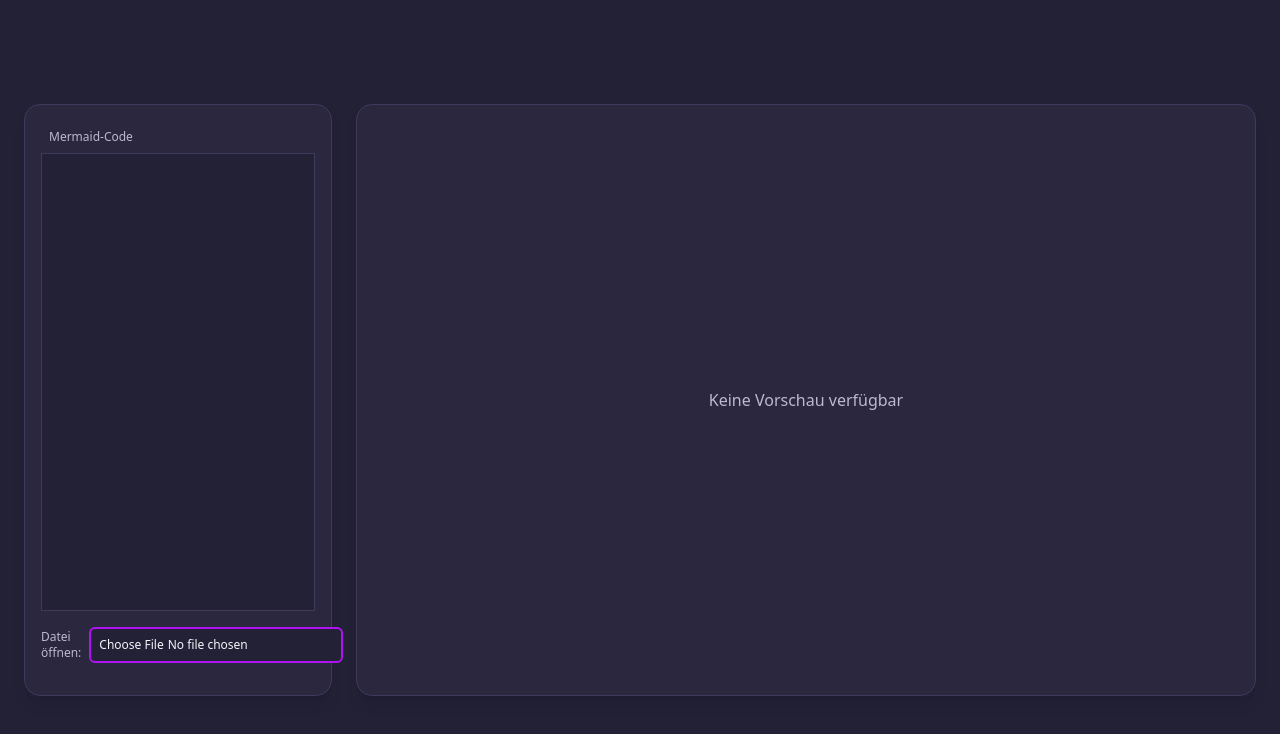
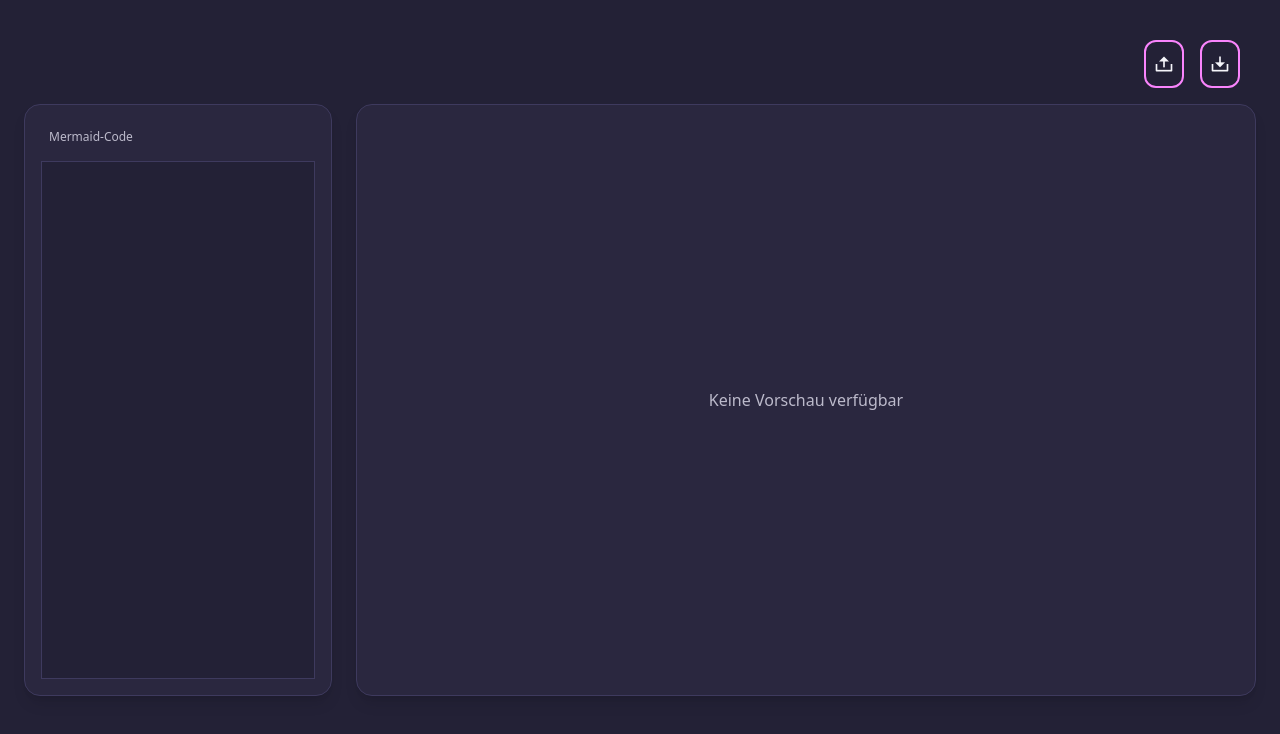
Before and after one commit to KarnesTH/mermaid-viewer, a React (Vite) app: page / in a window 1280 px wide. Shown: the top 734 px of the page. Built offline with nearby package versions, Linux system fonts and the light colour scheme.

Commit message:
add: icons + toolbar for up- & download mermaid-code

```diff
--- a/package.json
+++ b/package.json
@@ -14,6 +14,7 @@
     "mermaid": "^11.8.1",
     "react": "^19.1.0",
     "react-dom": "^19.1.0",
+    "remixicon": "^4.6.0",
     "svg-pan-zoom": "^3.6.2",
     "tailwindcss": "^4.1.11"
   },
--- a/src/components/DiagramView.tsx
+++ b/src/components/DiagramView.tsx
@@ -1,7 +1,13 @@
 import { useEffect, useRef, useState } from "react";
 import mermaid from "mermaid";
 import svgPanZoom from "svg-pan-zoom";
+import Toolbar from "./Toolbar";
 
+/**
+* DiagramView component
+*
+* @returns A component that displays a diagram view of the Mermaid code.
+ */
 const DiagramView = () => {
   const [diagramCode, setDiagramCode] = useState('');
   const [svg, setSvg] = useState('');
@@ -33,13 +39,18 @@ const DiagramView = () => {
         svgElem.setAttribute('width', '100%');
         svgElem.setAttribute('height', '100%');
         if (!svgElem.getAttribute('viewBox')) {
-          const vb = `0 0 800 600`;
+					const bbox = svgElem.getBBox();
+					const bboxWidth = bbox.width;
+					const bboxHeight = bbox.height;
+          const vb = `0 0 ${bboxWidth} ${bboxHeight}`;
           svgElem.setAttribute('viewBox', vb);
         }
         svgElem.style.display = 'block';
         svgElem.style.margin = 'auto';
         svgElem.style.maxWidth = '100%';
         svgElem.style.maxHeight = '100%';
+        svgElem.setAttribute('role', 'img');
+        svgElem.setAttribute('aria-label', 'Diagramm-Vorschau');
 
         panZoomInstance.current?.destroy();
         panZoomInstance.current = svgPanZoom(svgElem, {
@@ -57,15 +68,12 @@ const DiagramView = () => {
     };
   }, [svg]);
 
-  const handleFileChange = async (e: React.ChangeEvent<HTMLInputElement>) => {
-    const file = e.target.files?.[0];
-    if (!file) return;
-    const text = await file.text();
-    const title = `---\ntitle: ${file.name.split('.')[0]}\n---\n`;
-    setDiagramCode(title + text);
-		setError('');
-  }
-
+  /**
+   * Handles the code change event.
+	 *
+   * @param e The code change event.
+   * @returns void
+   */
   const handleCodeChange = (e: React.ChangeEvent<HTMLTextAreaElement>) => {
     setDiagramCode(e.target.value);
     setSvg('');
@@ -74,26 +82,21 @@ const DiagramView = () => {
 
   return (
     <div className="flex w-full h-[80vh] min-h-[400px] overflow-hidden gap-6 p-6 bg-bg text-text">
+			<Toolbar code={diagramCode} setCode={setDiagramCode} />
       {/* Linker Bereich: Editor */}
       <div className="w-1/4 min-w-[200px] max-w-[500px] bg-card shadow-lg flex flex-col rounded-2xl p-4 border border-border">
-        <label className="p-2 text-xs text-text-muted">Mermaid-Code</label>
+        <div className="flex items-center gap-2 mb-2">
+          <label htmlFor="diagramCode" className="p-2 text-xs text-text-muted">Mermaid-Code</label>
+        </div>
         <textarea
+          id="diagramCode"
           className="flex-1 w-full p-2 font-mono text-sm border border-input-border outline-none bg-input-bg text-input-text resize-none"
           value={diagramCode}
           onChange={handleCodeChange}
           spellCheck={false}
         />
-        <div className="flex items-center gap-2 mb-4 mt-4">
-          <label className="text-xs text-text-muted">Datei öffnen:</label>
-          <input
-            type="file"
-            accept=".mmd,.mermaid,text/mermaid"
-            className="text-xs border-2 border-divider rounded-md p-2 bg-input-bg text-input-text"
-            onChange={handleFileChange}
-          />
       </div>
-        {error && <div className="text-red-500 text-xs">{error}</div>}
-      </div>
+
       {/* Rechter Bereich: Vorschau */}
       <div
         ref={previewRef}
@@ -107,7 +110,13 @@ const DiagramView = () => {
             dangerouslySetInnerHTML={{ __html: svg }}
           />
         ) : (
+					error ? (
+						<div className="bg-alert-bg text-alert-text p-2 rounded text-xs mt-2 border border-alert-text">
+							Fehler: {error}
+						</div>
+					) : (
 						<span className="text-text-muted">Keine Vorschau verfügbar</span>
+					)
         )}
       </div>
     </div>
--- /dev/null
+++ b/src/components/Toolbar.tsx
@@ -0,0 +1,70 @@
+interface ToolbarProps {
+	code: string;
+	setCode: (code: string) => void;
+}
+
+/**
+ * Toolbar component
+ *
+ * @param code - The code to display in the toolbar
+ * @param setCode - The function to set the code in the toolbar
+ * @returns The Toolbar component
+ */
+const Toolbar = ({ code, setCode }: ToolbarProps) => {
+	/**
+	 * Handles the file change event
+	 *
+	 * @param e - The file change event
+	 * @returns void
+	 */
+	const handleFileChange = async (e: React.ChangeEvent<HTMLInputElement>) => {
+		const file = e.target.files?.[0];
+		if (!file) return;
+		const text = await file.text();
+		setCode(text);
+	}
+
+	/**
+	 * Handles the download of the code
+	 *
+	 * @returns void
+	 */
+	const handleDownload = () => {
+		const blob = new Blob([code], { type: 'text/plain' });
+		const url = URL.createObjectURL(blob);
+		const a = document.createElement('a');
+		a.href = url;
+		a.download = 'mermaid-code.mmd';
+		a.click();
+	}
+
+	return (
+		<div className="absolute top-10 right-10">
+			<div className="flex justify-between items-center gap-4">
+				<div className="flex items-center gap-2">
+					<input type="file" name="file" id="file-upload" accept=".mmd,.mermaid" onChange={handleFileChange} className="hidden" />
+					<label
+						htmlFor="file-upload"
+						title="Upload Mermaid-Code"
+						className="p-2 flex items-center justify-center rounded-xl border-2 border-primary hover:bg-primary hover:border-tertiary text-text hover:text-bg transition-colors duration-300 cursor-pointer"
+					>
+						<i className="ri-upload-2-line text-xl"></i>
+					</label>
+				</div>
+				<div className="flex items-center gap-2">
+					<input type="file" name="file" id="file-download" accept=".mmd,.mermaid" onChange={() => {}} className="hidden" />
+					<label
+						htmlFor="file-download"
+						title="Download Mermaid-Code"
+						className="p-2 flex items-center justify-center rounded-xl border-2 border-primary hover:bg-primary hover:border-tertiary text-text hover:text-bg transition-colors duration-300 cursor-pointer"
+						onClick={handleDownload}
+					>
+						<i className="ri-download-2-line text-xl"></i>
+					</label>
+				</div>
+			</div>
+		</div>
+	);
+}
+
+export default Toolbar;
--- a/src/index.css
+++ b/src/index.css
@@ -1,3 +1,4 @@
+@import "remixicon/fonts/remixicon.css";
 @import "tailwindcss";
 
 @theme {
```
Also changed, not shown: 1 other file (tests, documents, lock files or other folders). Lines whose indentation alone changed are shown as unchanged.
